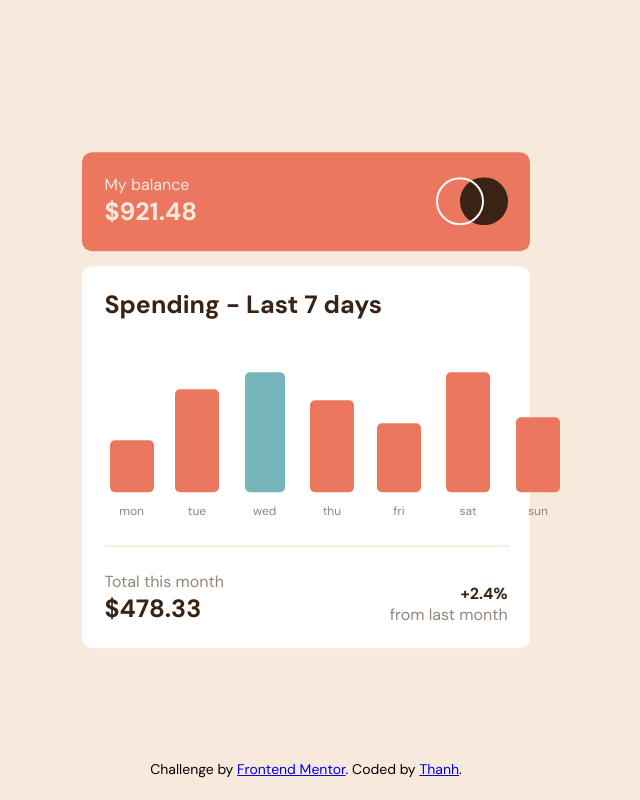
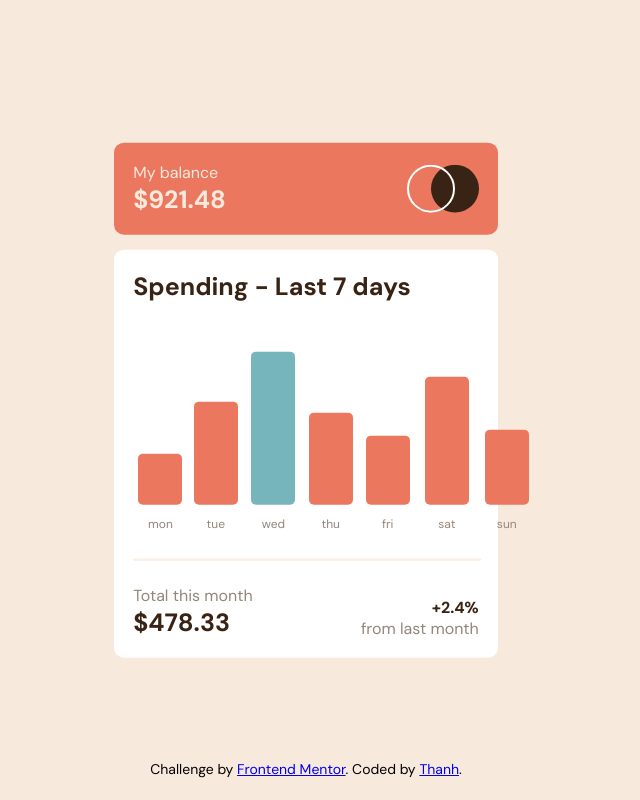
Before and after one commit to colormethanh/expense-chart-component, a React (Vite) app: page / in a window 1280 px wide. Shown: the whole page, without its empty margins (334-974 px from the left). Built offline with nearby package versions, Linux system fonts and the light colour scheme.

Commit message:
refactored

```diff
--- a/src/App.css
+++ b/src/App.css
@@ -66,26 +66,36 @@ body {
   border-radius: 10px;
 }
 
+#title{
+  margin-bottom: 3rem;
+}
+
 .chart-bars-cont {
-  margin-top: 1rem;
-  display: grid;
+  display: flex;
   height: 12rem;
-  grid-template-columns: repeat(7, 1fr);
-  grid-template-rows: 1fr;
-  column-gap: 10px;
+  justify-content: space-around;
+  /* grid-template-columns: repeat(7, 1fr);
+  grid-template-rows: 1fr; */
 }
 
 .bar {
   display: flex;
   flex-direction: column;
+  cursor: pointer;
+}
+
+.bar-info-outer {
+  height: 1px;
+  overflow: visible;
 }
 
 .bar-info {
   color: white;
+  transform: translateY(-115%) ;
   background-color: hsl(25, 47%, 15%);
   opacity: 0%;
   border-radius: 5px;
-  font-size: 8px;
+  font-size: 10px;
   font-weight: 600;
   padding: 5px;
   text-align: center;
@@ -109,7 +119,7 @@ body {
 
 .bar-red {
   background-color: hsl(10, 79%, 65%);
-  max-width: 2.75rem;
+  max-width: 2rem;
   align-self: center;
   flex-grow: 1;
   border-radius: 5px;
@@ -119,9 +129,9 @@ body {
 
 .bar-blue {
   background-color: hsl(186, 34%, 60%);
+  max-width: 2rem;
   align-self: center;
   flex-grow: 1;
-  max-width: 2.5rem;
   border-radius: 5px;
   height: 100%;
 }
@@ -177,10 +187,16 @@ hr {
 
 @media screen and (min-width: 800px){
   .wrapper {
-    max-width: 35%;
+    max-width: 30%;
   }
   .bar-info {
     font-size: 15px;
+  }
+  .bar-blue {
+    max-width: 2.75rem;
+  }
+  .bar-red {
+    max-width: 2.75rem;
   }
 }
 
--- a/src/App.jsx
+++ b/src/App.jsx
@@ -1,109 +1,8 @@
-import { useEffect, useState } from 'react'
 import './App.css'
-import jsonData from './data.json'
+import Balance from './Balance'
+import Chart from './Chart'
+
 import Footer from './Footer'
-import{ ReactComponent as Logo } from './assets/images/logo.svg'
-
-
-function Bar(props) {
-  const [isHover, setIsHover] = useState(false);
-
-
-  return (
-    <div className="bar" onMouseOver={() => setIsHover(true)} onMouseOut={() => setIsHover(false)}>
-
-      <div className="bar-box">
-        <div className="bar-shell" style={{height: props.percentage + "%"}}>
-          <div className={ "bar-" + props.type  + (isHover? " hovered-opacity": "")} ></div>
-        </div>
-
-        <div className={"bar-info" + (isHover ? " opacity-on" : " ")}>
-          ${props.amnt}
-        </div>
-      </div>
-
-      <div className="bar-label">
-        {props.label}
-      </div>
-    </div>
-
-  )
-}
-
-
-function Bars() {
-
-  // collecting data on jsonData
-  const [largestBarIndex, setLargestBarIndex] = useState(0)
-  const [barMinMaxSum, setBarMinMaxSum] = useState({
-    min: 0,
-    max: 0,
-    sum: 0
-  })
-
-  useEffect(()=>{
-    let sum = 0
-    let largest = 0
-    let smallest = 0
-    let largestIndex = 0
-
-    jsonData.map((day, index) => {
-      if (day.amount >= largest) {
-        largest = day.amount
-        largestIndex = index
-      }
-
-      if (index == 0 || day.amount <= smallest) {
-        smallest = day.amount
-      }
-
-      sum += day.amount
-    })
-    setLargestBarIndex(largestIndex)
-    setBarMinMaxSum({
-      min: smallest,
-      max: largest,
-      sum: sum
-    })
-
-
-  }, [])
-
-
-  // Calculate a normalized value from 0 - 100 to serve as bar height
-  // Normalize formula: xnormalized = (x - xminimum) / range of x
-  function calcPercentage(amnt) {
-    const range = barMinMaxSum.max - 0
-    const xnormalized = (amnt - 0) / range
-    const normalizedPercentage = xnormalized * 100
-    // console.log(amnt + " normalized: " + xnormalized + "--100-->" + (xnormalized * 100))
-
-    return normalizedPercentage == Infinity ? 0 : normalizedPercentage
-  }
-
-
-  return (
-    <>
-      <div className="chart-bars-cont">
-        {
-          jsonData.map((day, index) =>{
-
-            if (index == largestBarIndex) {
-              return (
-                <Bar type={'blue'} label={day["day"]} amnt={day['amount']} percentage={calcPercentage(day['amount'])} key={index} />
-              )
-            } else {
-              return (
-                <Bar type={'red'} label={day["day"]} amnt={day['amount']} percentage={calcPercentage(day['amount'])} key={index} />
-              )
-            }
-          })
-        }
-
-      </div>
-    </>
-  )
-}
 
 
 function App() {
@@ -111,38 +10,8 @@ function App() {
   return (
     <div className="App">
       <div className="wrapper">
-
-        <div className="balance-cont">
-          <div className="balance-txt">
-            <span className="title-sm">My balance</span>
-            <span className="title-lg">$921.48</span>
-          </div>
-          <div className="logo">
-            <Logo />
-          </div>
-        </div>
-
-        <div className="chart-cont">
-          <div className="title-lg">
-            Spending - Last 7 days
-          </div>
-
-          <Bars />
-
-          <hr></hr>
-
-          <div className="summary">
-            <div className="summary-total">
-              <span className='title-sm' style={{color:"hsl(28, 10%, 53%)"}}>Total this month</span>
-              <span className='title-lg'>$478.33</span>
-            </div>
-
-            <div className="summary-percentage title-sm">
-              <span style={{fontWeight: 700, color:"hsl(25, 47%, 15%)"}}>+2.4%</span>
-              <span style={{color:"hsl(28, 10%, 53%)"}}>from last month</span>
-            </div>
-          </div>
-        </div>
+        <Balance />
+        <Chart />
       </div>
       <Footer />
     </div>
--- /dev/null
+++ b/src/Balance.jsx
@@ -0,0 +1,15 @@
+import{ ReactComponent as Logo } from './assets/images/logo.svg'
+
+export default function Balance() {
+  return (
+    <div className="balance-cont">
+      <div className="balance-txt">
+        <span className="title-sm">My balance</span>
+        <span className="title-lg">$921.48</span>
+      </div>
+      <div className="logo">
+        <Logo />
+      </div>
+    </div>
+  )
+}
--- /dev/null
+++ b/src/Bars.jsx
@@ -0,0 +1,106 @@
+
+import jsonData from './data.json'
+import { useEffect, useState } from 'react'
+
+function Bar(props) {
+  const [isHover, setIsHover] = useState(false);
+
+
+  return (
+    <div className="bar" onMouseOver={() => setIsHover(true)} onMouseOut={() => setIsHover(false)}>
+
+      <div className="bar-box">
+
+        <div className="bar-shell" style={{height: props.percentage + "%"}}>
+          <div className={ "bar-" + props.type  + (isHover? " hovered-opacity": "")} ></div>
+        </div>
+
+        <div className="bar-info-outer">
+          <div className={"bar-info" + (isHover ? " opacity-on" : " ")}>
+            ${props.amnt}
+          </div>
+        </div>
+
+      </div>
+
+      <div className="bar-label">
+        {props.label}
+      </div>
+    </div>
+
+  )
+}
+
+
+export default function Bars() {
+
+  // collecting data on jsonData
+  const [largestBarIndex, setLargestBarIndex] = useState(0)
+  const [barMinMaxSum, setBarMinMaxSum] = useState({
+    min: 0,
+    max: 0,
+    sum: 0
+  })
+
+  useEffect(()=>{
+    let sum = 0
+    let largest = 0
+    let smallest = 0
+    let largestIndex = 0
+
+    jsonData.map((day, index) => {
+      if (day.amount >= largest) {
+        largest = day.amount
+        largestIndex = index
+      }
+
+      if (index == 0 || day.amount <= smallest) {
+        smallest = day.amount
+      }
+
+      sum += day.amount
+    })
+    setLargestBarIndex(largestIndex)
+    setBarMinMaxSum({
+      min: smallest,
+      max: largest,
+      sum: sum
+    })
+
+
+  }, [])
+
+  // Calculate a normalized value from 0 - 100 to serve as bar height
+  // Normalize formula: xnormalized = (x - xminimum) / range of x
+  function calcPercentage(amnt) {
+    const range = barMinMaxSum.max - 0
+    const xnormalized = (amnt - 0) / range
+    const normalizedPercentage = xnormalized * 100
+    // console.log(amnt + " normalized: " + xnormalized + "--100-->" + (xnormalized * 100))
+
+    return normalizedPercentage == Infinity ? 0 : normalizedPercentage
+  }
+
+
+  return (
+    <>
+      <div className="chart-bars-cont">
+        {
+          jsonData.map((day, index) =>{
+
+            if (index == largestBarIndex) {
+              return (
+                <Bar type={'blue'} label={day["day"]} amnt={day['amount']} percentage={calcPercentage(day['amount'])} key={index} />
+              )
+            } else {
+              return (
+                <Bar type={'red'} label={day["day"]} amnt={day['amount']} percentage={calcPercentage(day['amount'])} key={index} />
+              )
+            }
+          })
+        }
+
+      </div>
+    </>
+  )
+}
--- /dev/null
+++ b/src/Chart.jsx
@@ -0,0 +1,30 @@
+
+import Bars from './Bars'
+
+
+export default function Chart() {
+
+  return (
+    <div className="chart-cont">
+      <div className="title-lg" id="title">
+        Spending - Last 7 days
+      </div>
+
+      <Bars />
+
+      <hr></hr>
+
+      <div className="summary">
+        <div className="summary-total">
+          <span className='title-sm' style={{color:"hsl(28, 10%, 53%)"}}>Total this month</span>
+          <span className='title-lg'>$478.33</span>
+        </div>
+
+        <div className="summary-percentage title-sm">
+          <span style={{fontWeight: 700, color:"hsl(25, 47%, 15%)"}}>+2.4%</span>
+          <span style={{color:"hsl(28, 10%, 53%)"}}>from last month</span>
+        </div>
+      </div>
+    </div>
+  )
+}
```
